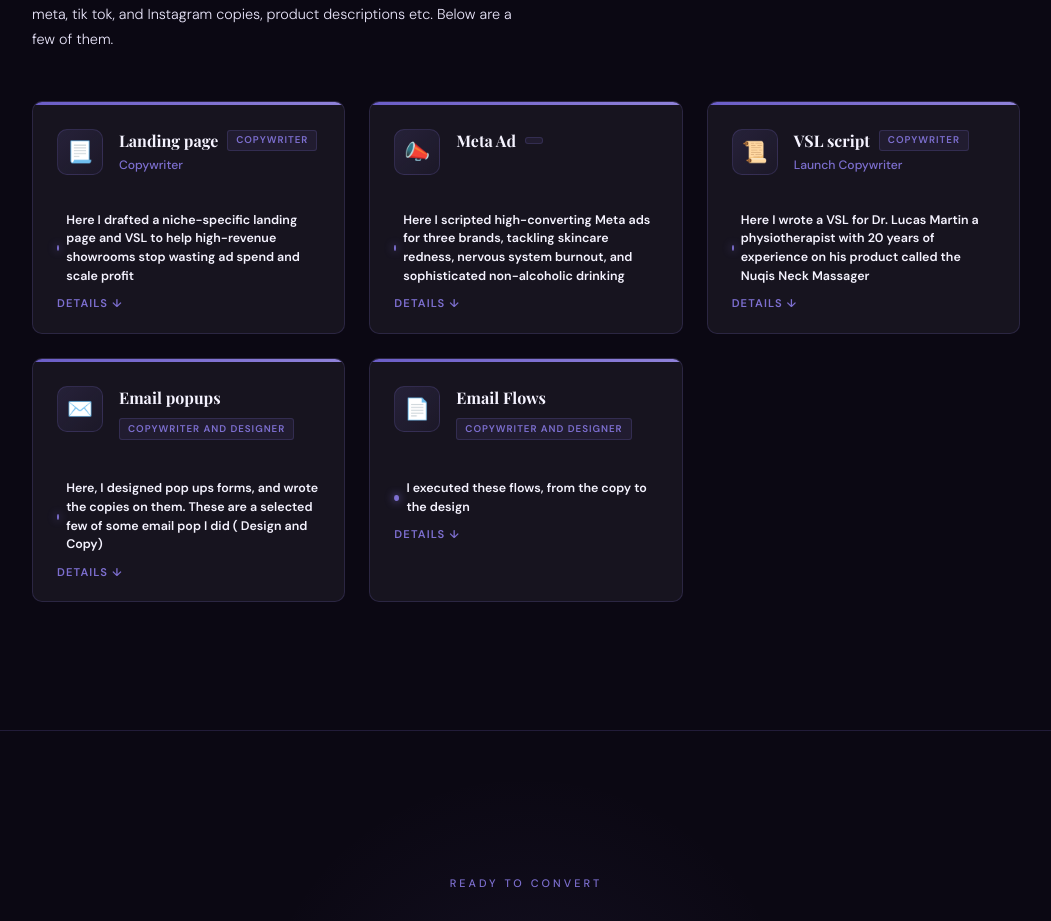
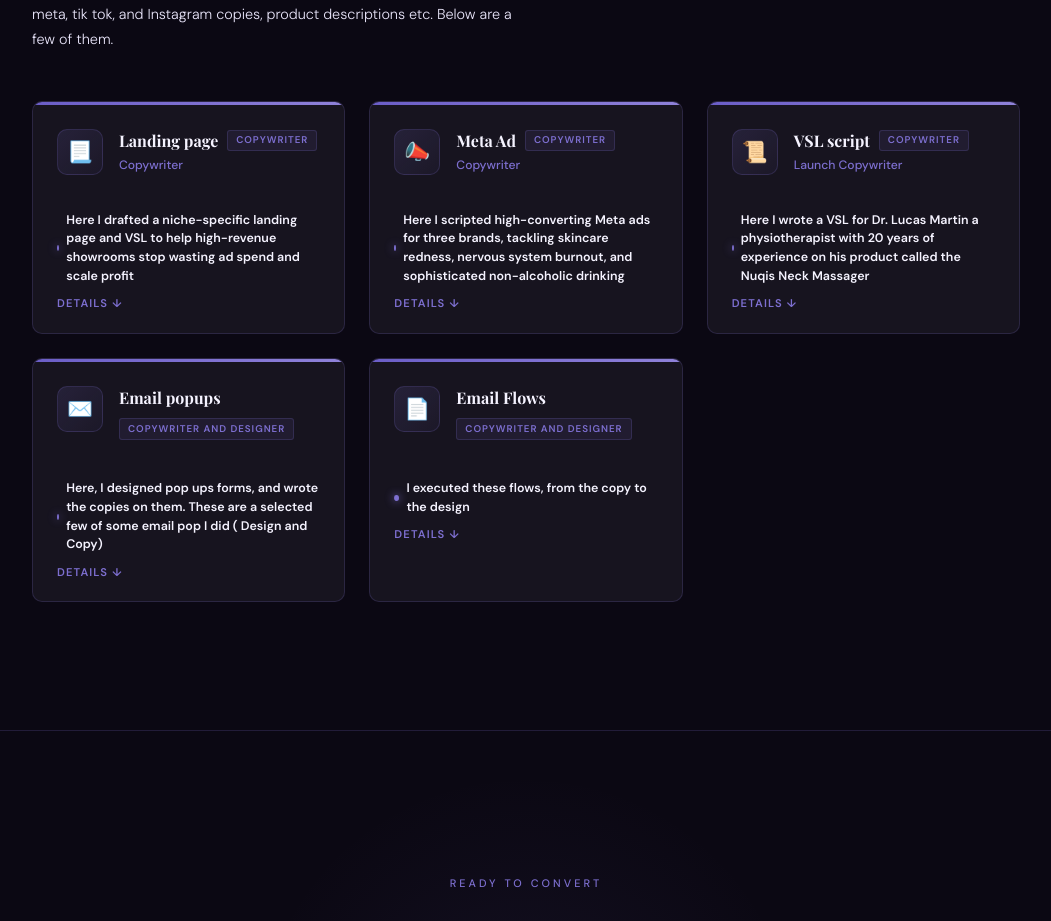
Before and after one commit to PeterAyomide/Johnweb, a Next.js app: page / in a window 1280 px wide. Shown: the part 5440-6361 px from the top of the page, without its empty margins (114-1165 px from the left). Built offline with nearby package versions, Linux system fonts and the light colour scheme; a web font is replaced by a local one.

Commit message:
Restore Copywriter label on Meta Ad card

```diff
--- a/src/app/page.tsx
+++ b/src/app/page.tsx
@@ -1970,7 +1970,7 @@ const CLIENTS = [
     scope:"Client Success Metrics San Diego Office & Modular Design: Tripled their Click-Through Rate (CTR) by 65% within 90 days. Monique’s Bath Showroom: Increased annual revenue by 26% Year-over-Year for 2 consecutive years. New England Shutter Mills: Secured project requests worth 5x more by adjusting campaign targeting. San Diego Office & Modular Design: Generated 65% more phone calls month-over-month in the first 90 days. Complete Commercial Finance: Consistently generates at least a 3:1 return on their monthly marketing investment.",
     result:"Here I drafted a niche-specific landing page and VSL to help high-revenue showrooms stop wasting ad spend and scale profit", link:LANDING_PAGE },
 
-  { name:"Meta Ad", role:"", type:"", icon:"📣",
+  { name:"Meta Ad", role:"Copywriter", type:"Copywriter", icon:"📣",
     scope:"Here I scripted high-converting Meta ads for three brands, tackling skincare redness, nervous system burnout, and sophisticated non-alcoholic drinking Details; 1. Earth Harbor (Skincare) Hook Rate: 15% – 20%. The Mirror Moment describes a relatable pain point that stops people mid-scroll. CTR: 1.2%. Curiosity about the missing link in cellular skin repair drives the click. 2. Needed (Supplements) Hook Rate: 18% – 22%. The Wired but Tired hook is a powerful psychological magnet for overstimulated women. CTR: 1.0%. A lower, higher-intent click from those seeking clinical-grade nervous system support. 3. Ghia (Non-Alcoholic) Hook Rate: 12% – 15%. Focuses on the specific awkward moment of holding an empty glass at a party. CTR: 0.9%. Targeted at people wanting a grown-up ritual without the sugary mocktail kids table feel.",
     result:"Here I scripted high-converting Meta ads for three brands, tackling skincare redness, nervous system burnout, and sophisticated non-alcoholic drinking", link: META_ADS_LINK},
 
```
